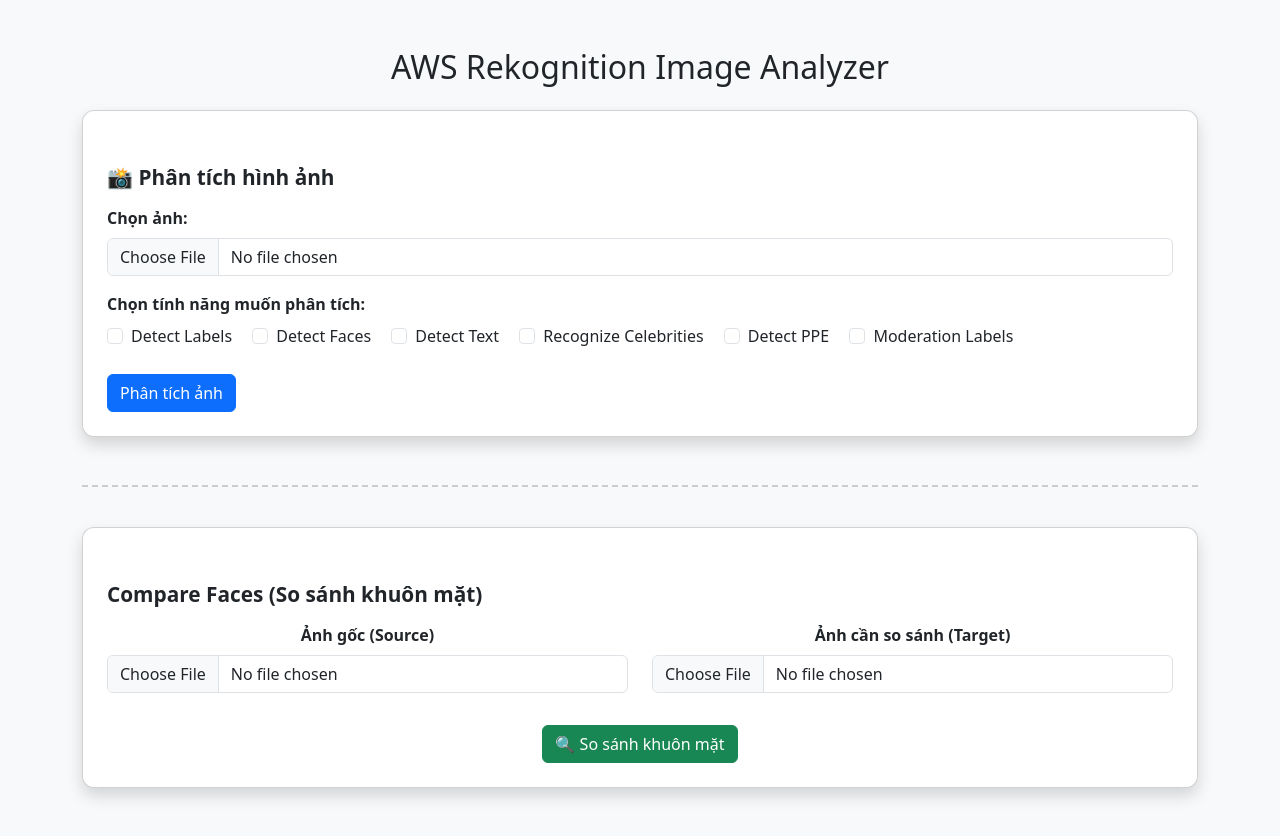
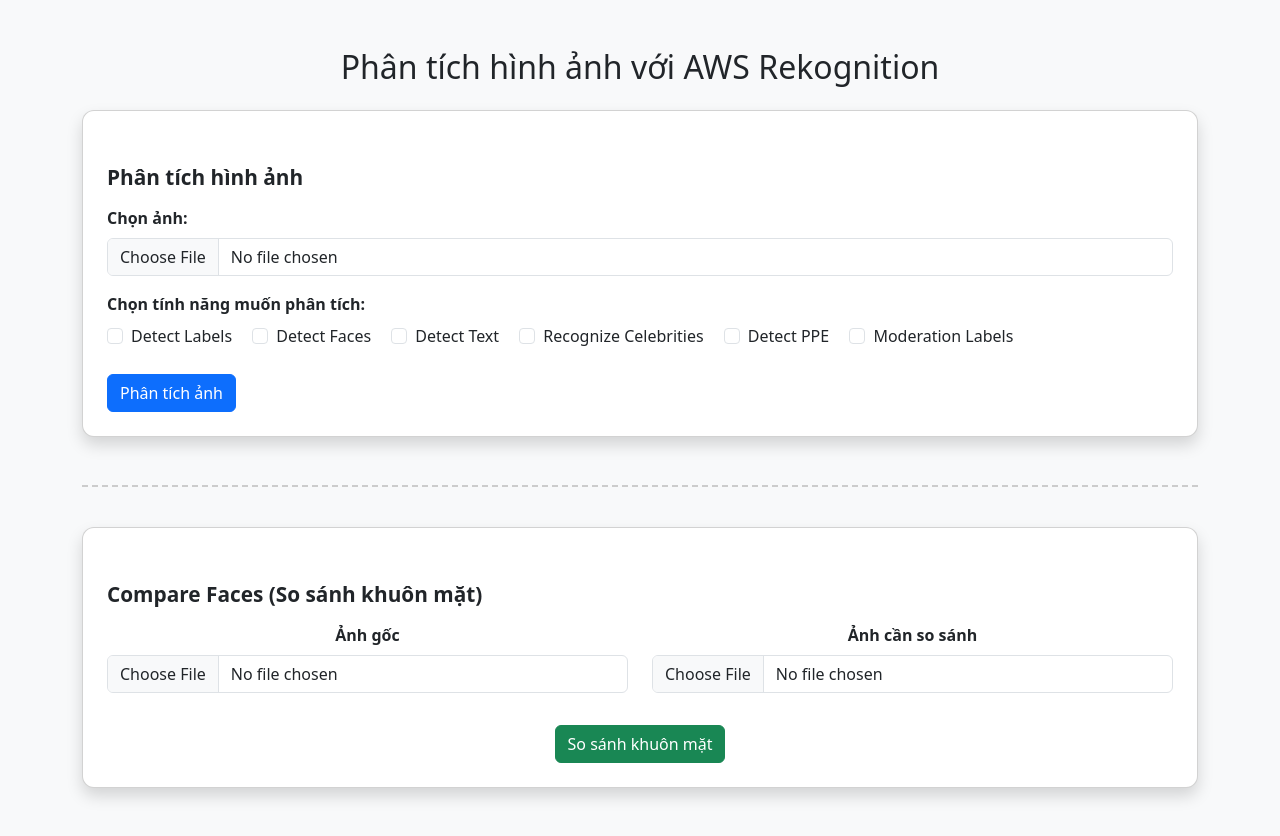
Before and after one commit to leekhoa0409/cloud-computing, a Flask app: page / in a window 1280 px wide. Run offline with Flask 3, Linux system fonts and the light colour scheme.

Commit message:
clean code

```diff
--- a/app.py
+++ b/app.py
@@ -6,10 +6,8 @@
 import boto3
 from botocore.exceptions import ClientError
 
-# --- Load env ---
 load_dotenv()
 
-# --- Config ---
 UPLOAD_FOLDER = "static/uploads"
 S3_BUCKET = os.getenv("S3_BUCKET")
 
@@ -20,12 +18,10 @@
 logging.basicConfig(level=logging.INFO)
 logger = logging.getLogger("rekognition-app")
 
-# --- Flask app ---
 app = Flask(__name__)
 app.config["UPLOAD_FOLDER"] = UPLOAD_FOLDER
 os.makedirs(UPLOAD_FOLDER, exist_ok=True)
 
-# --- AWS Rekognition setup ---
 rekognition = boto3.client(
     "rekognition",
     aws_access_key_id=os.getenv("AWS_ACCESS_KEY_ID"),
@@ -41,12 +37,10 @@
     region_name=os.getenv("AWS_REGION")
 )
 
-# --- Helpers ---
 def allowed_file(filename):
     return "." in filename and filename.rsplit(".", 1)[1].lower() in ALLOWED_EXTENSIONS
 
 def resize_image_to_bytes(path):
-    """Resize lớn nhất 1600px và trả về bytes JPEG"""
     with Image.open(path) as im:
         w, h = im.size
         max_side = max(w, h)
@@ -57,7 +51,6 @@
         im.convert("RGB").save(buf, format="JPEG", quality=85)
         return buf.getvalue()
 
-# --- Routes ---
 @app.route("/")
 def index():
     return render_template("index.html")
@@ -84,8 +77,6 @@
     img_bytes = resize_image_to_bytes(filepath)
 
     results = {}
-
-    # Gọi AWS tùy theo feature
     try:
         if "labels" in features:
             results["labels"] = rekognition.detect_labels(Image={"Bytes": img_bytes}).get("Labels", [])
@@ -127,7 +118,6 @@
 
 @app.route("/compare-faces", methods=["POST"])
 def compare_inline():
-    """So sánh khuôn mặt - cùng trang index"""
     source_file = request.files.get("source")
     target_file = request.files.get("target")
 
--- a/static/css/result.css
+++ b/static/css/result.css
@@ -1,7 +1,3 @@
-/* ===========================
-   RESULT PAGE STYLES
-   =========================== */
-
 body {
   background-color: #f8f9fa;
   font-family: "Inter", sans-serif;
@@ -74,7 +70,6 @@
   margin-bottom: 16px;
 }
 
-/* Thông báo khi không có feature được chọn */
 .no-feature-alert {
   background-color: #fff3cd;
   border: 1px solid #ffeeba;
--- a/static/js/index.js
+++ b/static/js/index.js
@@ -4,7 +4,6 @@
   const compareFile = document.getElementById("compare-file");
   const comparePreview = document.getElementById("compare-preview");
 
-  // --- Hiển thị preview ảnh chính ---
   fileInput.addEventListener("change", (e) => {
     preview.innerHTML = "";
     const f = e.target.files[0];
@@ -14,7 +13,8 @@
     img.src = URL.createObjectURL(f);
     preview.appendChild(img);
   });
-  // --- Hiển thị preview ảnh so sánh ---
+
+
   compareFile.addEventListener("change", (e) => {
     comparePreview.innerHTML = "";
     const f = e.target.files[0];
--- a/templates/index.html
+++ b/templates/index.html
@@ -2,7 +2,7 @@
 <html lang="vi">
 <head>
   <meta charset="UTF-8">
-  <title>🔍 AWS Rekognition Demo</title>
+  <title>AWS Rekognition</title>
   <link href="https://cdn.jsdelivr.net/npm/bootstrap@5.3.3/dist/css/bootstrap.min.css" rel="stylesheet">
   <style>
     body { background: #f8f9fa; }
@@ -15,10 +15,10 @@
 <body>
 
 <div class="container py-5">
-  <h2 class="text-center mb-4">AWS Rekognition Image Analyzer</h2>
+  <h2 class="text-center mb-4">Phân tích hình ảnh với AWS Rekognition</h2>
 
   <div class="card shadow p-4 mb-5">
-    <h4 class="section-title mb-3">📸 Phân tích hình ảnh</h4>
+    <h4 class="section-title mb-3">Phân tích hình ảnh</h4>
     <form action="/analyze" method="post" enctype="multipart/form-data">
       <div class="mb-3">
         <label class="form-label fw-bold">Chọn ảnh:</label>
@@ -66,19 +66,19 @@
     <form action="/compare-faces" method="post" enctype="multipart/form-data">
       <div class="row">
         <div class="col-md-6 text-center">
-          <label class="form-label fw-bold">Ảnh gốc (Source)</label>
+          <label class="form-label fw-bold">Ảnh gốc</label>
           <input type="file" class="form-control mb-3" name="source" accept="image/*" required onchange="previewImage(event, 'preview2')">
           <img id="preview2" class="preview-img d-none">
         </div>
         <div class="col-md-6 text-center">
-          <label class="form-label fw-bold">Ảnh cần so sánh (Target)</label>
+          <label class="form-label fw-bold">Ảnh cần so sánh</label>
           <input type="file" class="form-control mb-3" name="target" accept="image/*" required onchange="previewImage(event, 'preview3')">
           <img id="preview3" class="preview-img d-none">
         </div>
       </div>
 
       <div class="text-center mt-3">
-        <button type="submit" class="btn btn-success">🔍 So sánh khuôn mặt</button>
+        <button type="submit" class="btn btn-success">So sánh khuôn mặt</button>
       </div>
     </form>
   </div>
```
Also changed, not shown: static/js/result.js (+11 -20 lines), templates/result.html (+6 -16 lines).
